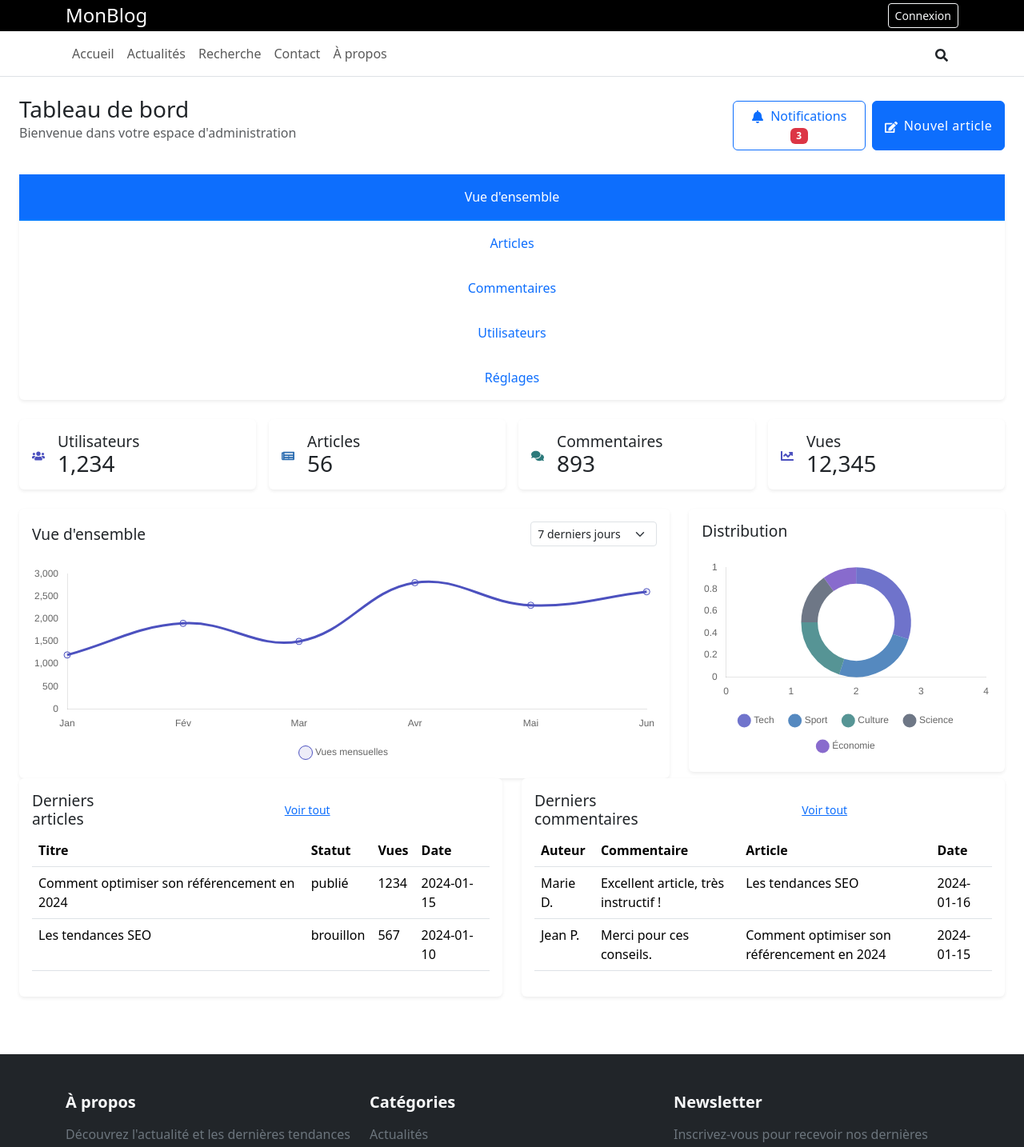
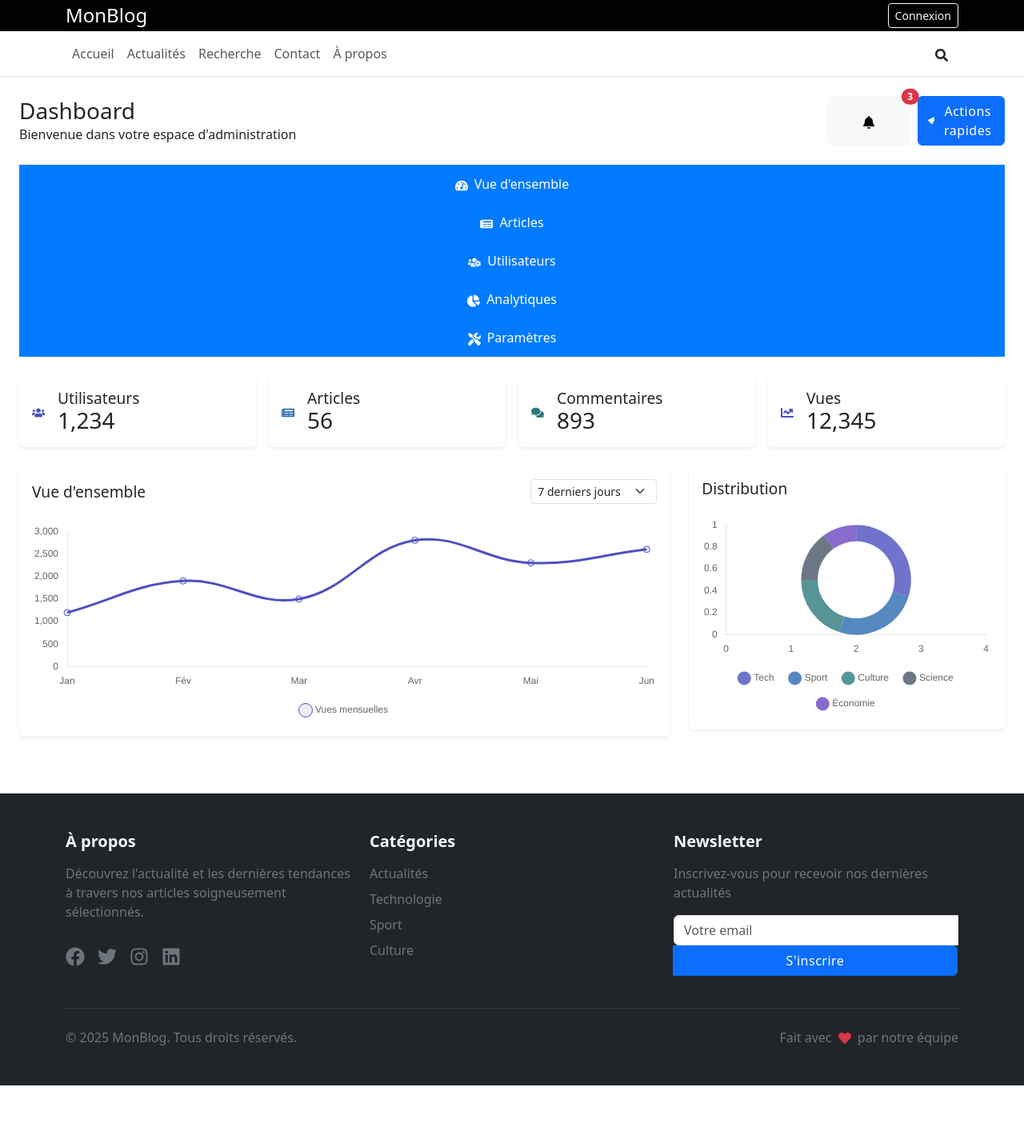
Before and after one commit to Alphonse243/blog-reactjs-front, a React (Create React App) app: page /dashboard in a window 1280 px wide. Shown: the top 1434 px of the page at 80% size. After the commit the page ends 1357 px from the top, so only its background shows below. Built offline with nearby package versions, Linux system fonts and the light colour scheme.

Commit message:
bien css

```diff
--- a/src/components/Dashboard.jsx
+++ b/src/components/Dashboard.jsx
@@ -1,8 +1,9 @@
 import React, { useState } from 'react';
 import { Line, Bar, Doughnut } from 'react-chartjs-2';
 import {
-  FaUsers, FaNewspaper, FaComments, FaChartLine,
-  FaEdit, FaTrash, FaEye, FaCog, FaBell, FaCalendar
+  FaUsers, FaNewspaper, FaComments, FaChartLine, FaEdit, FaTrash,
+  FaEye, FaCog, FaBell, FaCalendar, FaRocket, FaChartPie, FaList,
+  FaUsersCog, FaTools, FaTachometerAlt
 } from 'react-icons/fa';
 import {
   Chart as ChartJS,
@@ -35,8 +36,8 @@ ChartJS.register(
  * Affiche les statistiques et permet la gestion du blog
  */
 const Dashboard = () => {
-  // État pour les onglets de gestion
-  const [activeTab, setActiveTab] = useState('overview');
+  // État pour gérer l'onglet actif
+  const [currentTab, setCurrentTab] = useState('overview');
 
   /**
    * Données pour les cartes de statistiques principales
@@ -92,6 +93,14 @@ const Dashboard = () => {
   const chartOptions = {
     responsive: true,
     maintainAspectRatio: false,
+    animation: {
+      duration: 2000,
+      easing: 'easeInOutQuart'
+    },
+    interaction: {
+      intersect: false,
+      mode: 'index'
+    },
     plugins: {
       legend: {
         display: true,
@@ -102,6 +111,22 @@ const Dashboard = () => {
           font: {
             size: 12
           }
+        }
+      },
+      tooltip: {
+        backgroundColor: 'rgba(255, 255, 255, 0.9)',
+        titleColor: '#1a202c',
+        bodyColor: '#4a5568',
+        borderColor: '#e2e8f0',
+        borderWidth: 1,
+        padding: 12,
+        boxShadow: '0 4px 6px rgba(0, 0, 0, 0.1)',
+        bodyFont: {
+          size: 13
+        },
+        titleFont: {
+          size: 14,
+          weight: 'bold'
         }
       }
     },
@@ -163,48 +188,21 @@ const Dashboard = () => {
     }]
   };
 
+  // Nouvelles sections pour le dashboard
+  const dashboardSections = [
+    { id: 'overview', icon: <FaTachometerAlt />, title: 'Vue d\'ensemble' },
+    { id: 'articles', icon: <FaNewspaper />, title: 'Articles' },
+    { id: 'users', icon: <FaUsersCog />, title: 'Utilisateurs' },
+    { id: 'analytics', icon: <FaChartPie />, title: 'Analytiques' },
+    { id: 'settings', icon: <FaTools />, title: 'Paramètres' }
+  ];
+
+  // Fonction pour changer d'onglet
+  const renderTabContent = () => {
+    switch(currentTab) {
+      case 'overview':
         return (
-    <div className="dashboard-container py-4">
-      <div className="container-fluid px-4">
-        {/* En-tête du dashboard */}
-        <div className="d-flex justify-content-between align-items-center mb-4">
           <div>
-            <h1 className="h3 mb-0">Tableau de bord</h1>
-            <p className="text-muted">Bienvenue dans votre espace d'administration</p>
-          </div>
-          <div className="d-flex gap-2">
-            <button className="btn btn-outline-primary">
-              <FaBell className="me-2" />
-              Notifications <span className="badge bg-danger">3</span>
-            </button>
-            <button className="btn btn-primary">
-              <FaEdit className="me-2" />
-              Nouvel article
-            </button>
-          </div>
-        </div>
-
-        {/* Menu de navigation rapide */}
-        <div className="row mb-4">
-          <div className="col-12">
-            <div className="card border-0 shadow-sm">
-              <div className="card-body p-0">
-                <div className="nav nav-pills nav-fill">
-                  {['Vue d\'ensemble', 'Articles', 'Commentaires', 'Utilisateurs', 'Réglages'].map((item, index) => (
-                    <button
-                      key={index}
-                      className={`nav-link rounded-0 py-3 ${index === 0 ? 'active' : ''}`}
-                      onClick={() => setActiveTab(item.toLowerCase())}
-                    >
-                      {item}
-                    </button>
-                  ))}
-                </div>
-              </div>
-            </div>
-          </div>
-        </div>
-
             {/* Cartes de statistiques */}
             <div className="row g-3 mb-4">
               {stats.map((stat, index) => (
@@ -263,16 +261,13 @@ const Dashboard = () => {
                 </div>
               </div>
             </div>
-
-        {/* Derniers articles */}
-        <div className="row g-4">
-          <div className="col-lg-6">
+          </div>
+        );
+      case 'articles':
+        return (
           <div className="card border-0 shadow-sm">
             <div className="card-body">
-                <h5 className="card-title d-flex justify-content-between align-items-center">
-                  Derniers articles
-                  <button className="btn btn-sm btn-link">Voir tout</button>
-                </h5>
+              <h3 className="h5 mb-4">Gestion des Articles</h3>
               <div className="table-responsive">
                 <table className="table table-hover">
                   <thead>
@@ -297,41 +292,81 @@ const Dashboard = () => {
               </div>
             </div>
           </div>
-          </div>
-
-          {/* Derniers commentaires */}
-          <div className="col-lg-6">
+        );
+      case 'users':
+        return (
           <div className="card border-0 shadow-sm">
             <div className="card-body">
-                <h5 className="card-title d-flex justify-content-between align-items-center">
-                  Derniers commentaires
-                  <button className="btn btn-sm btn-link">Voir tout</button>
-                </h5>
-                <div className="table-responsive">
-                  <table className="table table-hover">
-                    <thead>
-                      <tr>
-                        <th>Auteur</th>
-                        <th>Commentaire</th>
-                        <th>Article</th>
-                        <th>Date</th>
-                      </tr>
-                    </thead>
-                    <tbody>
-                      {recentComments.map(comment => (
-                        <tr key={comment.id}>
-                          <td>{comment.author}</td>
-                          <td>{comment.content}</td>
-                          <td>{comment.post}</td>
-                          <td>{comment.date}</td>
-                        </tr>
-                      ))}
-                    </tbody>
-                  </table>
+              <h3 className="h5 mb-4">Gestion des Utilisateurs</h3>
+              <p>Contenu pour la gestion des utilisateurs...</p>
+            </div>
+          </div>
+        );
+      case 'analytics':
+        return (
+          <div className="card border-0 shadow-sm">
+            <div className="card-body">
+              <h3 className="h5 mb-4">Analytiques</h3>
+              <p>Contenu pour les analytiques...</p>
+            </div>
+          </div>
+        );
+      case 'settings':
+        return (
+          <div className="card border-0 shadow-sm">
+            <div className="card-body">
+              <h3 className="h5 mb-4">Paramètres</h3>
+              <p>Contenu pour les paramètres...</p>
+            </div>
+          </div>
+        );
+      default:
+        return null;
+    }
+  };
+
+  return (
+    <div className="dashboard-container py-4">
+      <div className="container-fluid px-4">
+        {/* Header amélioré */}
+        <div className="dashboard-header mb-4">
+          <div className="row align-items-center">
+            <div className="col">
+              <h1 className="h3 mb-0 text-gray-800">Dashboard</h1>
+              <p className="mb-0 text-gray-600">Bienvenue dans votre espace d'administration</p>
+            </div>
+            <div className="col-auto d-flex gap-2">
+              <button className="btn btn-light position-relative">
+                <FaBell />
+                <span className="position-absolute top-0 start-100 translate-middle badge rounded-pill bg-danger">
+                  3
+                </span>
+              </button>
+              <button className="btn btn-primary d-flex align-items-center">
+                <FaRocket className="me-2" />
+                Actions rapides
+              </button>
             </div>
           </div>
         </div>
+
+        {/* Navigation améliorée */}
+        <div className="dashboard-nav mb-4">
+          {dashboardSections.map(section => (
+            <button
+              key={section.id}
+              className={`dashboard-nav-item ${currentTab === section.id ? 'active' : ''}`}
+              onClick={() => setCurrentTab(section.id)}
+            >
+              {section.icon}
+              <span className="ms-2">{section.title}</span>
+            </button>
+          ))}
         </div>
+
+        {/* Contenu dynamique */}
+        <div className="dashboard-content">
+          {renderTabContent()}
         </div>
       </div>
     </div>
--- a/src/styles/Dashboard.css
+++ b/src/styles/Dashboard.css
@@ -21,11 +21,30 @@
 .card {
   transition: all 0.3s ease;
   border: none !important;
+  animation: slideInUp 0.5s ease-out forwards;
+  animation-fill-mode: both;
 }
 
 .card:hover {
   transform: translateY(-5px);
   box-shadow: 0 10px 20px rgba(0,0,0,0.1) !important;
+}
+
+.card:nth-child(1) { animation-delay: 0.1s; }
+.card:nth-child(2) { animation-delay: 0.2s; }
+.card:nth-child(3) { animation-delay: 0.3s; }
+.card:nth-child(4) { animation-delay: 0.4s; }
+
+/* Nouvelle animation pour les cartes */
+@keyframes slideInUp {
+  from {
+    transform: translateY(20px);
+    opacity: 0;
+  }
+  to {
+    transform: translateY(0);
+    opacity: 1;
+  }
 }
 
 /* Navigation du dashboard */
@@ -39,50 +58,76 @@
   background-color: #4C51BF;
 }
 
+.dashboard-nav {
+  background: white;
+  border-radius: 12px;
+  padding: 0.5rem;
+  display: flex;
+  gap: 0.5rem;
+  box-shadow: 0 2px 12px rgba(0,0,0,0.08);
+  margin-bottom: 2rem;
+}
+
+.dashboard-nav-item {
+  padding: 1rem 1.5rem;
+  border-radius: 8px;
+  border: none;
+  background: transparent;
+  color: #64748b;
+  font-weight: 500;
+  display: flex;
+  align-items: center;
+  transition: all 0.3s ease;
+}
+
+.dashboard-nav-item:hover {
+  background: #f8fafc;
+  color: #3b82f6;
+}
+
+.dashboard-nav-item.active {
+  background: #3b82f6;
+  color: white;
+}
+
+.dashboard-nav-item::after {
+  content: '';
+  position: absolute;
+  bottom: -2px;
+  left: 0;
+  width: 100%;
+  height: 2px;
+  background: #4C51BF;
+  transform: scaleX(0);
+  transition: transform 0.3s ease;
+}
+
+.dashboard-nav-item.active::after {
+  transform: scaleX(1);
+}
+
+/* Animation pour les changements d'onglets */
+.tab-content {
+  animation: fadeIn 0.3s ease-out;
+}
+
+/* Style amélioré pour les graphiques */
+.chart-container {
+  position: relative;
+  padding: 1rem;
+  border-radius: 12px;
+  background: white;
+  box-shadow: 0 4px 15px rgba(0,0,0,0.05);
+  transition: all 0.3s ease;
+}
+
+.chart-container:hover {
+  transform: translateY(-5px);
+  box-shadow: 0 8px 25px rgba(0,0,0,0.1);
+}
+
 /* Tableaux responsifs */
 .table-responsive {
-  max-height: 400px;
-  overflow-y: auto;
-}
-
-.table th {
-  font-weight: 600;
-  color: #2d3748;
-  border-top: none;
-}
-
-/* Badges et étiquettes */
-.badge {
-  padding: 0.5em 0.8em;
-  font-weight: 500;
-}
-
-/* Styles des graphiques */
-.card canvas {
-  max-height: 250px;
-}
-
-.form-select-sm {
-  font-size: 0.875rem;
-  padding: 0.25rem 2rem 0.25rem 0.5rem;
-  border-radius: 0.375rem;
-}
-
-/* Animation des graphiques */
-.card canvas {
-  animation: fadeIn 0.6s ease-out;
-}
-
-@keyframes fadeIn {
-  from { opacity: 0; transform: translateY(10px); }
-  to { opacity: 1; transform: translateY(0); }
-}
-
-/* Adaptations mobiles */
-@media (max-width: 768px) {
-  .dashboard-container {
-    padding: 1rem;
-  }
 
   .stat-icon {
     width: 48px;
@@ -90,3 +135,42 @@
     font-size: 1.5rem;
   }
 }
+
+/* Style amélioré pour les tableaux */
+.table {
+  border-collapse: separate;
+  border-spacing: 0 0.5rem;
+}
+
+.table tr {
+  background: white;
+  box-shadow: 0 2px 5px rgba(0,0,0,0.05);
+  transition: transform 0.3s ease;
+}
+
+.table tr:hover {
+  transform: translateX(5px);
+}
+
+/* Nouvelles classes utilitaires */
+.text-gradient {
+  background: linear-gradient(45deg, #3b82f6, #60a5fa);
+  -webkit-background-clip: text;
+  -webkit-text-fill-color: transparent;
+}
+
+.blur-bg {
+  backdrop-filter: blur(8px);
+  background: rgba(255, 255, 255, 0.8);
+}
+
+/* Responsive improvements */
+@media (max-width: 768px) {
+  .dashboard-nav {
+    flex-wrap: wrap;
+  }
+
+  .dashboard-nav-item {
+    flex: 1 1 calc(50% - 0.5rem);
+  }
+}
--- /dev/null
+++ b/src/styles/dashboard/Management.css
@@ -0,0 +1,48 @@
+.post-management,
+.user-management {
+  background-color: #f8f9fa;
+  padding: 1.5rem;
+  border-radius: 8px;
+}
+
+.table th {
+  font-weight: 600;
+  color: #2d3748;
+  border-bottom: 2px solid #e2e8f0;
+}
+
+.table td {
+  vertical-align: middle;
+}
+
+.btn-group .btn {
+  padding: 0.25rem 0.5rem;
+  margin: 0 2px;
+}
+
+.badge {
+  padding: 0.5em 0.8em;
+  font-weight: 500;
+}
+
+.post-editor {
+  position: fixed;
+  top: 0;
+  right: 0;
+  bottom: 0;
+  width: 100%;
+  max-width: 800px;
+  background: white;
+  box-shadow: -5px 0 15px rgba(0,0,0,0.1);
+  z-index: 1050;
+  animation: slideIn 0.3s ease-out;
+}
+
+@keyframes slideIn {
+  from {
+    transform: translateX(100%);
+  }
+  to {
+    transform: translateX(0);
+  }
+}
```
Also changed, not shown: src/components/dashboard/PostManagement.jsx (added, +87 -0 lines), src/components/dashboard/UserManagement.jsx (added, +70 -0 lines). Lines whose indentation alone changed are shown as unchanged.
